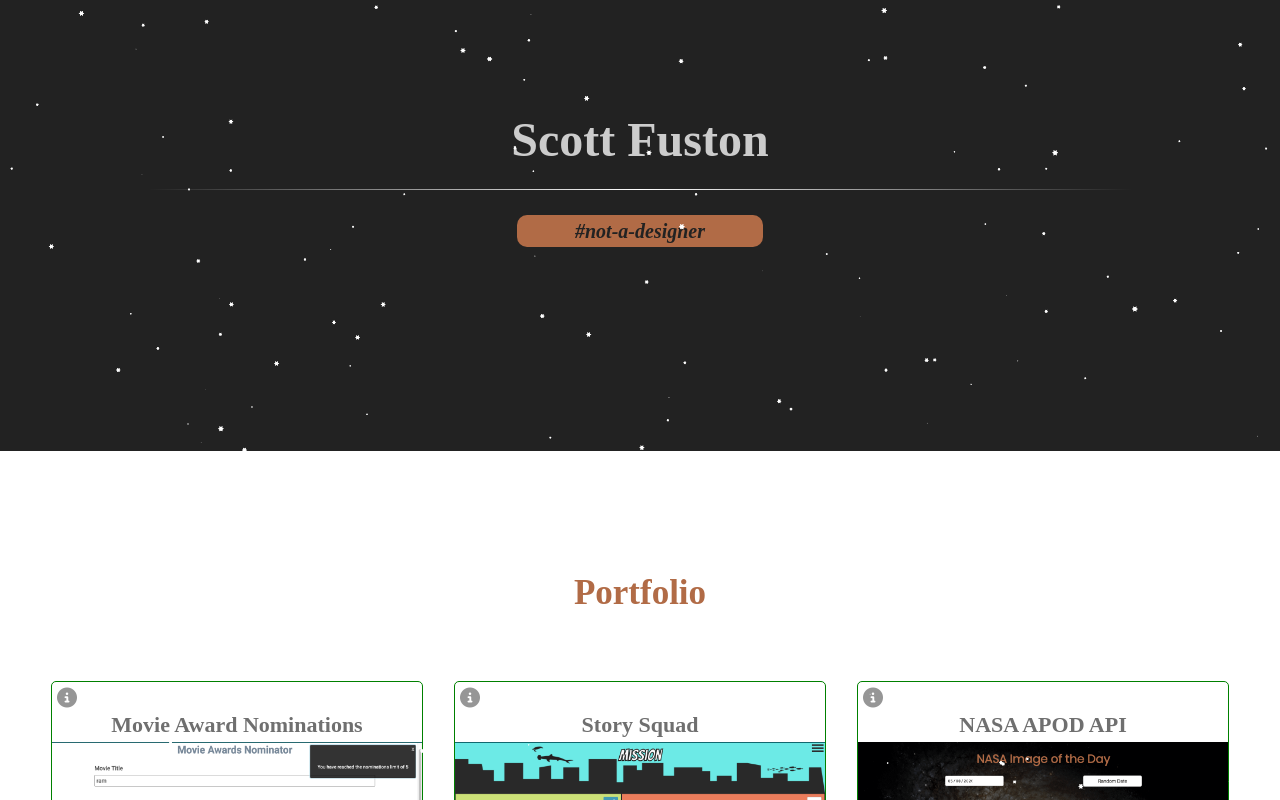
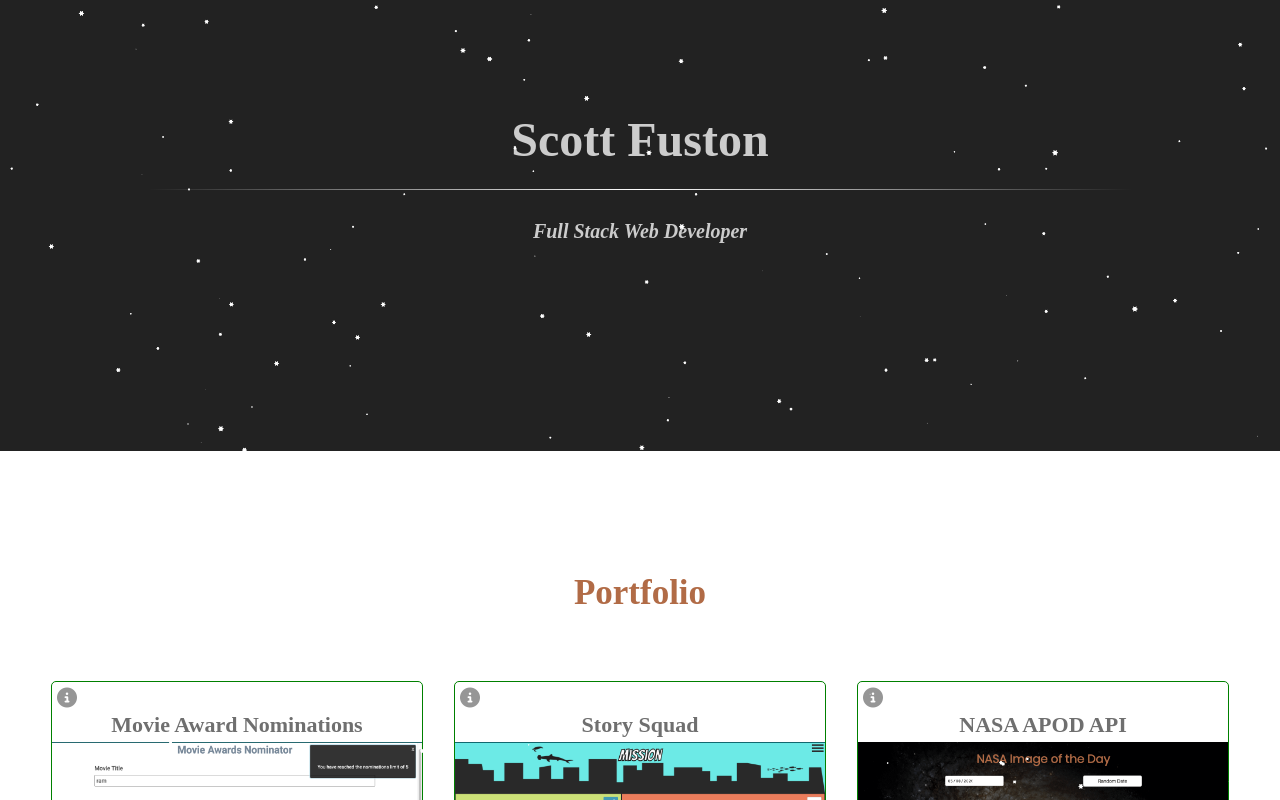
Before and after one commit to fuston05/scott-fuston-portfolio, a React (Create React App) app: page / in a window 1280 px wide. Shown: the top 800 px of the page. Built offline with nearby package versions, Linux system fonts and the light colour scheme.

Commit message:
changes 'slogan' in header from '#not-a-designer' to 'full stack web developer'

```diff
--- a/src/components/Common/Header/Header.tsx
+++ b/src/components/Common/Header/Header.tsx
@@ -15,7 +15,7 @@ const Header: React.FC = () => {
       </div>
       <hr />
       <div className="slogan">
-        <h3><i>#not-a-designer</i></h3>
+        <h3>Full Stack Web Developer</h3>
       </div>
       <NavMain />
 
--- a/src/sass/Header.scss
+++ b/src/sass/Header.scss
@@ -8,20 +8,18 @@
   position: relative;
 
   .slogan {
-    width: 20%;
+    width: 100%;
     max-width: 100%;
     font-style: italic;
     margin: 25px auto 25px auto;
-    background-color: $orange;
-    border-radius: 10px;
 
     h3{
-      color: $black;
+      color: $white;
     }
 
-    @include media(810px) {
-      width: 40%;
-    }
+    // @include media(810px) {
+    //   width: 40%;
+    // }
 
     @include media(320px) {
       display: none;
```
